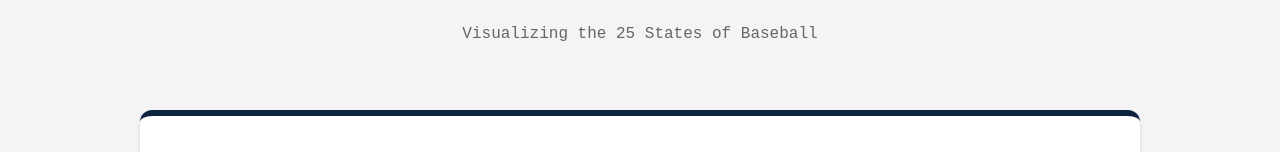
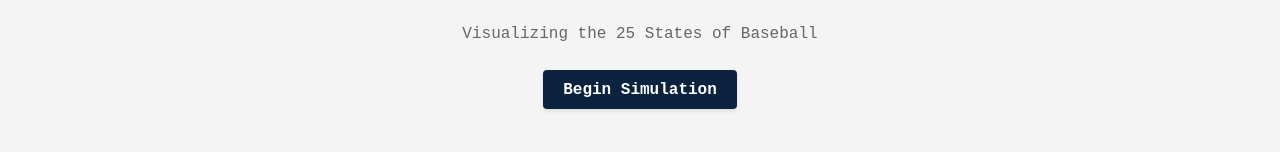
Before and after one commit to SebPuchi/markov-base-dynamics, a React (Vite) app in the folder markov-base-dynamic-ts/: page / in a window 1280 px wide. Both pictures are taken after a click on the item "The Model". Shown: the part 154-306 px from the top of the page. Built offline with nearby package versions, Linux system fonts and the light colour scheme.

Commit message:
Callback view controller added for Model View

```diff
--- a/markov-base-dynamic-ts/src/App.tsx
+++ b/markov-base-dynamic-ts/src/App.tsx
@@ -18,7 +18,7 @@ function App() {
       case 'intro':
         return <Info setView={setView} />;
       case 'model':
-        return <Model />;
+        return <Model setView={setView} />;
       case 'game-sim':
         return <Simulation />;
       case 'monte-carlo':
--- a/markov-base-dynamic-ts/src/components/Info.tsx
+++ b/markov-base-dynamic-ts/src/components/Info.tsx
@@ -2,7 +2,7 @@ import styles from './Info.module.css';
 import redSoxLogo from '../assets/redsox.png';
 import yankeesLogo from '../assets/yankees.png';
 
-import { Dispatch, SetStateAction } from 'react';
+import type { Dispatch, SetStateAction } from 'react';
 import type { ViewState } from './Navbar';
 
 interface InfoProps {
@@ -33,7 +33,7 @@ const Info = ({ setView }: InfoProps) => {
 
             <div className={styles.buttonWrapper}>
                 <button onClick={() => setView("model")}>
-                    Begin Simulation
+                    The Model
                 </button>
 
             </div>
--- a/markov-base-dynamic-ts/src/components/Model.tsx
+++ b/markov-base-dynamic-ts/src/components/Model.tsx
@@ -1,9 +1,15 @@
 import { TransformWrapper, TransformComponent } from "react-zoom-pan-pinch";
 import styles from './Model.module.css';
-import diagram from '../assets/final_markov_red_sox.png';
+import diagram from '../assets/final_markov_red_sox.jpg';
 
-const Model = () => {
+import type { ViewState } from "./Navbar";
 
+import type { Dispatch, SetStateAction } from 'react';
+
+interface ModelProps {
+    setView: Dispatch<SetStateAction<ViewState>>;
+};
+const Model = ({ setView }: ModelProps) => {
     // Helper to generate the 8 base states for a given out count
     const renderStateColumn = (outs: number) => {
         const baseStates = [
@@ -43,8 +49,17 @@ const Model = () => {
             {/* Header */}
             <div style={{ textAlign: 'center', marginBottom: '1rem' }}>
                 <h1 style={{ fontSize: '2.5rem', margin: 0 }}>The Markov Model</h1>
-                <p style={{ color: '#666' }}>Visualizing the 25 States of Baseball</p>
+                <p style={{ color: '#666', marginBottom:'1.5rem' }}>Visualizing the 25 States of Baseball</p>
+
+                <div className={styles.buttonWrapper}>
+                    <button onClick={() => setView("game-sim")}>
+                        Begin Simulation
+                    </button>
+                </div>
             </div>
+
+
+
 
             {/* 1. The Interactive Diagram */}
             <section className={styles.card}>
```
